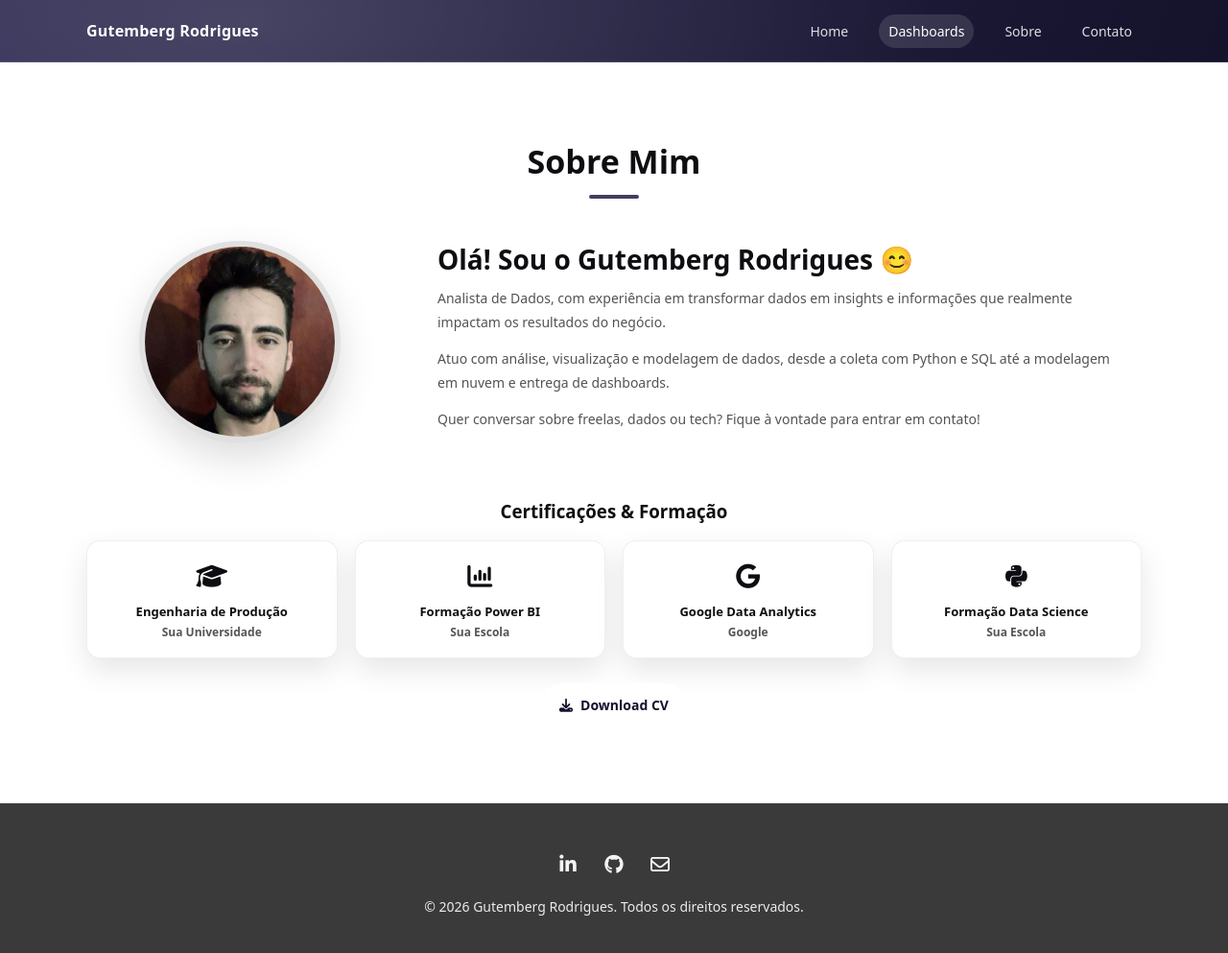
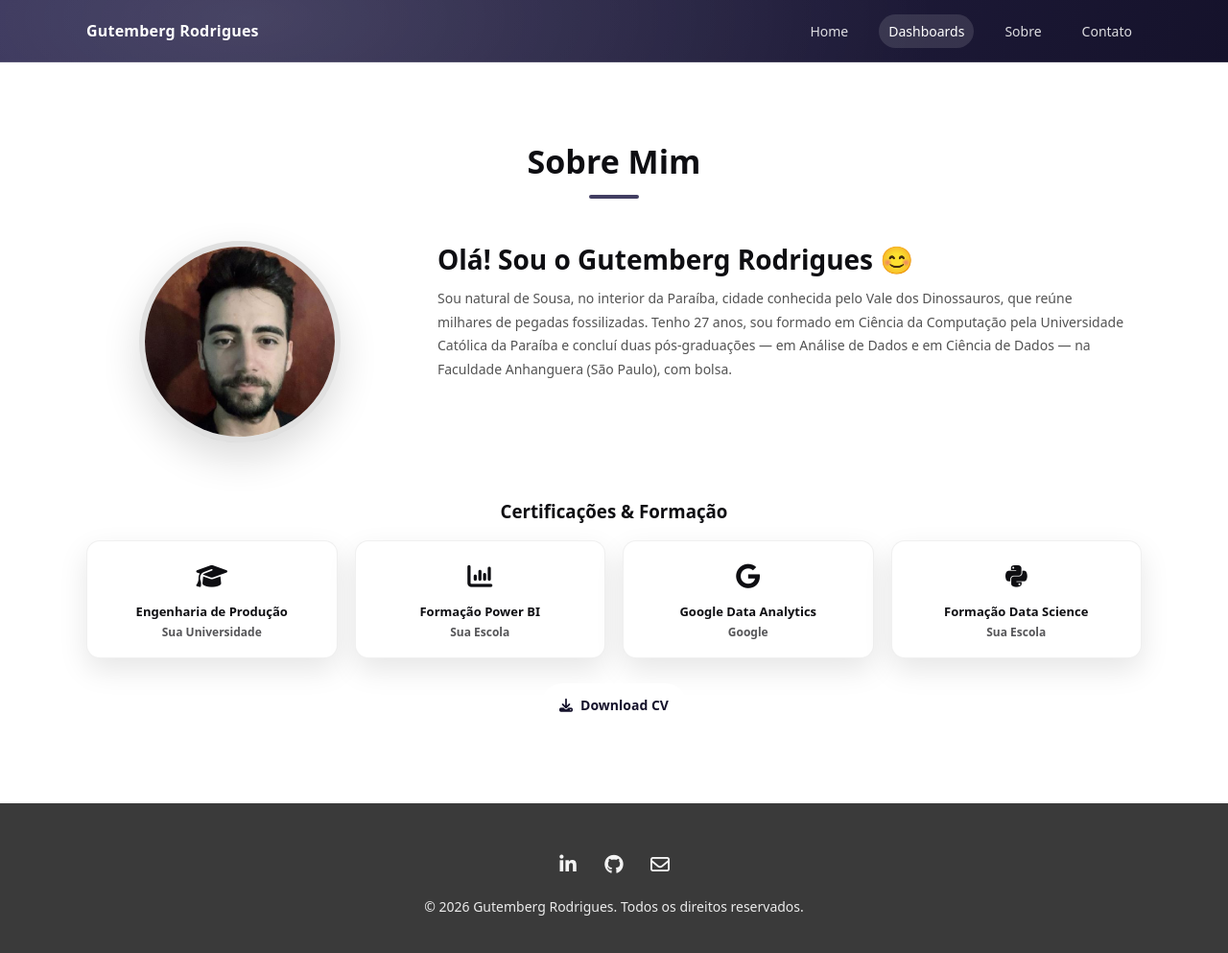
Before and after one commit to GutembergRodrigues/GutembergRodrigues.github.io, a Jekyll site: the page built from sobre/index.md, in a window 1280 px wide and 1002 px high. Shown: the top 993 px of the window at 96% size. Built offline with Jekyll 4.4.1, drawn with Linux system fonts in a browser that asks for light colours.

Commit message:
Update index.md

```diff
--- a/sobre/index.md
+++ b/sobre/index.md
@@ -23,17 +23,16 @@ permalink: /sobre/
         <h2 class="about-hero__title">Olá! Sou o  Gutemberg Rodrigues 😊</h2>
 
         <p>
-          Analista de Dados, com experiência em transformar dados em insights e informações que realmente
-          impactam os resultados do negócio.
+          Sou natural de Sousa, no interior da Paraíba, cidade conhecida pelo Vale dos Dinossauros, que reúne milhares de pegadas fossilizadas. Tenho 27 anos, sou formado em Ciência da Computação pela Universidade Católica da Paraíba e concluí duas pós-graduações — em Análise de Dados e em Ciência de Dados — na Faculdade Anhanguera (São Paulo), com bolsa.
+
         </p>
 
         <p>
-          Atuo com análise, visualização e modelagem de dados, desde a coleta com Python e SQL até a
-          modelagem em nuvem e entrega de dashboards.
+
         </p>
 
         <p>
-          Quer conversar sobre freelas, dados ou tech? Fique à vontade para entrar em contato!
+
         </p>
       </div>
     </div>
```
